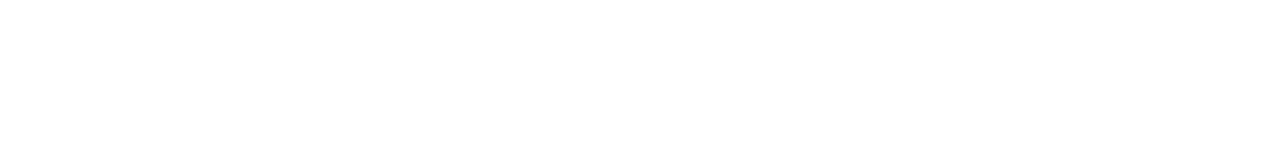
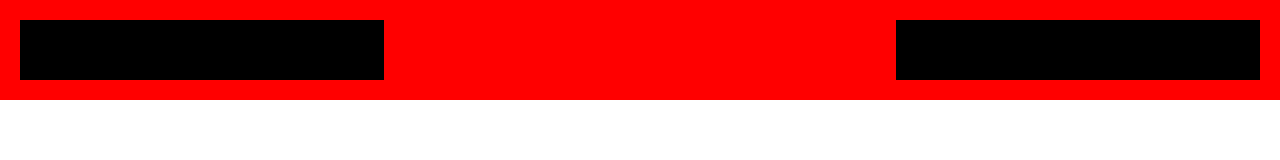
Before and after one commit to alep-2000/htmlcss-dropbox, a plain HTML site: page index.html in a window 1280 px wide. Drawn offline with Linux system fonts and the light colour scheme.

Commit message:
[FEAT][STYLE]Add strucuture to the header

```diff
--- a/CSS/style.css
+++ b/CSS/style.css
@@ -3,3 +3,26 @@
     padding: 0;
     box-sizing: border-box;
 }
+
+/* UTILITIES */
+.container{
+    width: 100%;
+}
+
+/* END UTILITIES */
+/* HEADER */
+.row-header{
+    width: 100%;
+    height: 100px;
+    background-color: red;
+    display: flex;
+    justify-content: space-between;
+}
+
+.col-50{
+    width: calc(60% / 2 - 20px);
+    height: 60px;
+    margin: 20px;
+    background-color: black;
+}
+/* END HEADER */
--- a/index.html
+++ b/index.html
@@ -10,7 +10,16 @@
 <body>
     <!-- HEADER -->
     <header>
+        <div class="container">
+            <div class="row-header">
+                <div class="col-50">
 
+                </div>
+                <div class="col-50">
+
+                </div>
+            </div>
+        </div>
     </header>
     <!-- END HEADER -->
     <!-- MAIN -->
```
